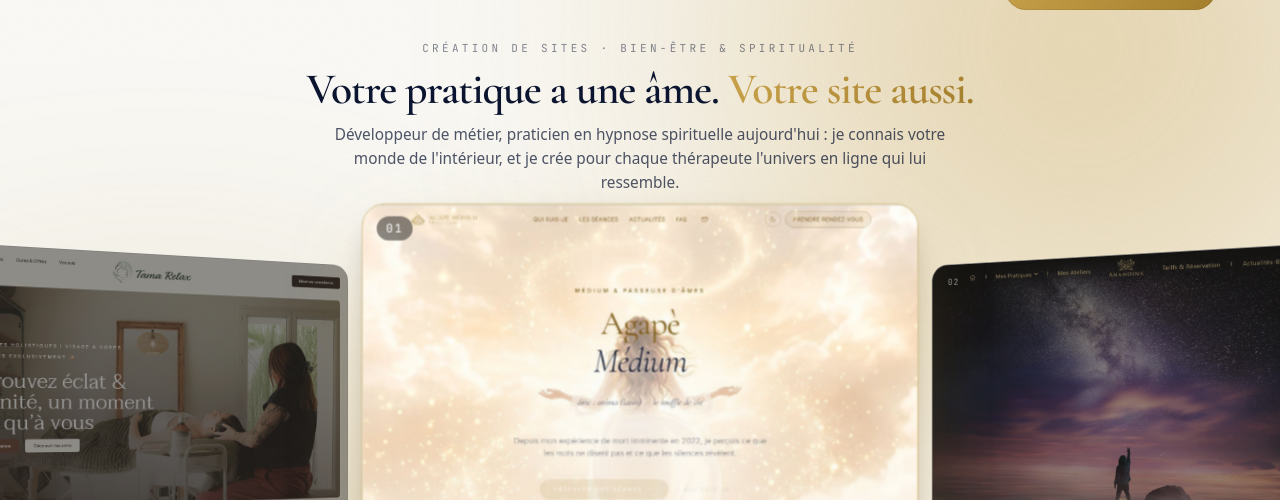
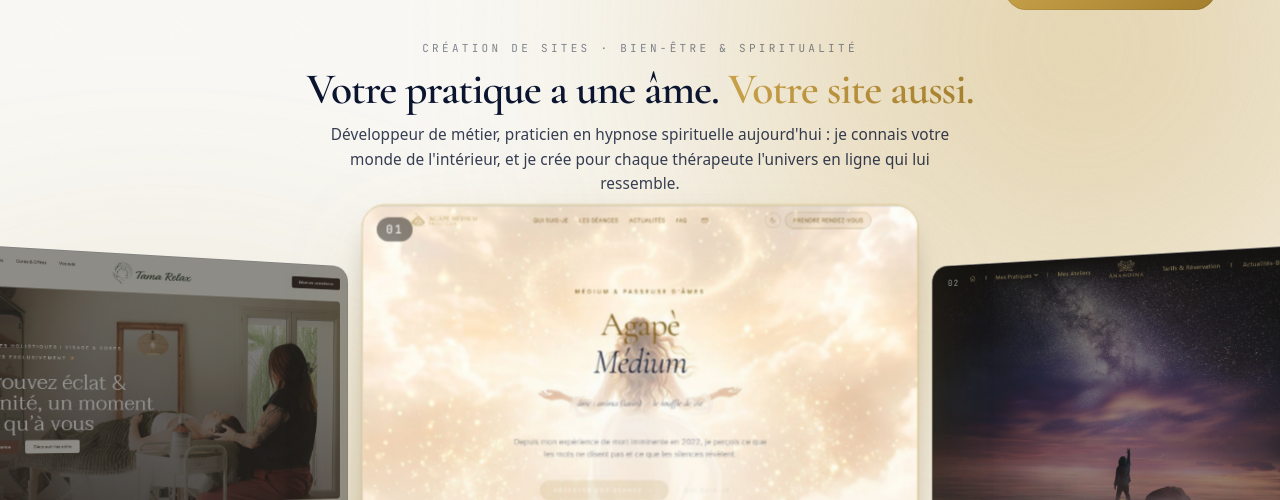
Before and after one commit to guillaumelacroix1-hash/guizweb-spirituel, a plain HTML site: page index.html in a window 1280 px wide. Shown: the part 51-551 px from the top of the page. Drawn offline with nearby package versions, Linux system fonts and the light colour scheme; a web font is replaced by a local one.

Commit message:
Lisibilité du sous-titre hero : poids 400, contraste renforcé
Le texte en weight 300 + text-soft (jusqu'à 50% d'opacité selon
l'univers) devenait flou sur certains fonds clairs. Passage à
weight 400, letter-spacing léger, et couleur à 82% d'opacité du
texte principal au lieu de la variable text-soft partagée.

Co-Authored-By: Claude Opus 4.8 <noreply@anthropic.com>

```diff
--- a/styles.css
+++ b/styles.css
@@ -192,8 +192,10 @@ main {
   margin: 10px auto 0;
   max-width: 640px;
   font-size: clamp(13px, 1.2vw, 16px);
-  line-height: 1.55;
-  color: var(--text-soft);
+  font-weight: 400;
+  letter-spacing: 0.006em;
+  line-height: 1.6;
+  color: color-mix(in srgb, var(--text) 82%, transparent);
   transition: color var(--theme-transition) var(--ease);
 }
 
```
